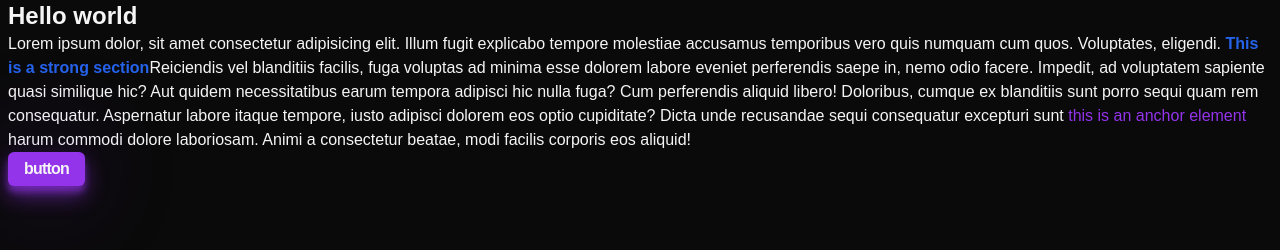
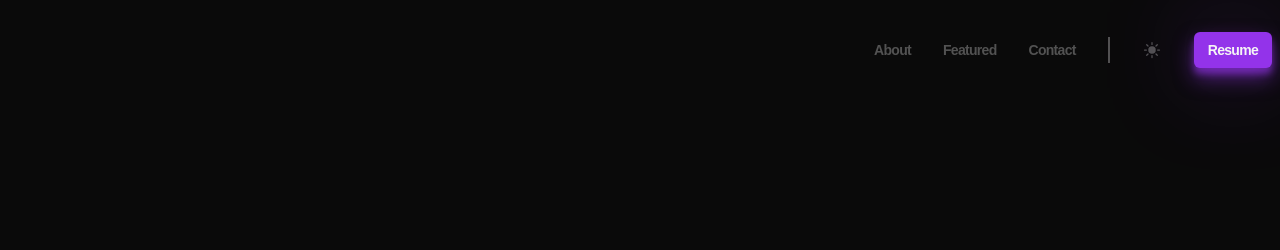
Before and after one commit to AngelUndeveloped/angel_undeveloped_portfolio, a website built with Vite: page index.html in a window 1280 px wide. Built offline with nearby package versions, Linux system fonts and the light colour scheme; a web font is replaced by a local one.

Commit message:
feat(/styles, index.html): add header section

```diff
--- a/index.html
+++ b/index.html
@@ -10,22 +10,43 @@
 </head>
 
 <body>
-  <article class="container">
-    <h1>Hello world</h1>
-    <p>Lorem ipsum dolor, sit amet consectetur adipisicing elit. Illum fugit explicabo tempore molestiae accusamus
-      temporibus vero quis numquam cum quos.
-      Voluptates, eligendi. <strong>This is a strong section</strong>Reiciendis vel blanditiis facilis, fuga voluptas ad
-      minima esse dolorem labore eveniet perferendis saepe in, nemo odio facere.
-      Impedit, ad voluptatem sapiente quasi similique hic? Aut quidem necessitatibus earum tempora adipisci hic nulla
-      fuga? Cum perferendis aliquid libero!
-      Doloribus, cumque ex blanditiis sunt porro sequi quam rem consequatur. Aspernatur labore itaque tempore, iusto
-      adipisci dolorem eos optio cupiditate?
-      Dicta unde recusandae sequi consequatur excepturi sunt <a> this is an anchor element</a> harum commodi dolore
-      laboriosam. Animi a consectetur beatae, modi facilis corporis eos aliquid! </p>
-    <button class="btn">button</button>
-  </article>
-
-  <script type="module" src="./src/main.js"></script>
+  <header class="header container">
+    <nav>
+      <ul class="header__menu">
+        <li><a class="header__link" href="#about">About</a></li>
+        <li><a class="header__link" href="#featured">Featured</a></li>
+        <li><a class="header__link" href="#contact">Contact</a></li>
+        <li class="header__line"></li>
+        <li>
+          <button class="header__sun">
+            <svg xmlns="http://www.w3.org/2000/svg" viewBox="0 0 24 24" fill="currentColor">
+              <path
+                d="M12 2.25a.75.75 0 0 1 .75.75v2.25a.75.75 0 0 1-1.5 0V3a.75.75 0 0 1 .75-.75ZM7.5 12a4.5 4.5 0 1 1 9 0 4.5 4.5 0 0 1-9 0ZM18.894 6.166a.75.75 0 0 0-1.06-1.06l-1.591 1.59a.75.75 0 1 0 1.06 1.061l1.591-1.59ZM21.75 12a.75.75 0 0 1-.75.75h-2.25a.75.75 0 0 1 0-1.5H21a.75.75 0 0 1 .75.75ZM17.834 18.894a.75.75 0 0 0 1.06-1.06l-1.59-1.591a.75.75 0 1 0-1.061 1.06l1.59 1.591ZM12 18a.75.75 0 0 1 .75.75V21a.75.75 0 0 1-1.5 0v-2.25A.75.75 0 0 1 12 18ZM7.758 17.303a.75.75 0 0 0-1.061-1.06l-1.591 1.59a.75.75 0 0 0 1.06 1.061l1.591-1.59ZM6 12a.75.75 0 0 1-.75.75H3a.75.75 0 0 1 0-1.5h2.25A.75.75 0 0 1 6 12ZM6.697 7.757a.75.75 0 0 0 1.06-1.06l-1.59-1.591a.75.75 0 0 0-1.061 1.06l1.59 1.591Z" />
+            </svg>
+          </button>
+        </li>
+        <li>
+          <a class="header__resume btn" href="#">Resume</a>
+        </li>
+      </ul>
+      <button class="header__bars">
+        <svg xmlns="http://www.w3.org/2000/svg" viewBox="0 0 24 24" fill="currentColor">
+          <path fill-rule="evenodd"
+            d="M3 5.25a.75.75 0 0 1 .75-.75h16.5a.75.75 0 0 1 0 1.5H3.75A.75.75 0 0 1 3 5.25Zm0 4.5A.75.75 0 0 1 3.75 9h16.5a.75.75 0 0 1 0 1.5H3.75A.75.75 0 0 1 3 9.75Zm0 4.5a.75.75 0 0 1 .75-.75h16.5a.75.75 0 0 1 0 1.5H3.75a.75.75 0 0 1-.75-.75Zm0 4.5a.75.75 0 0 1 .75-.75h16.5a.75.75 0 0 1 0 1.5H3.75a.75.75 0 0 1-.75-.75Z"
+            clip-rule="evenodd" />
+        </svg>
+      </button>
+    </nav>
+  </header>
+  <main>
+    <!-- <section></section>
+    <section></section>
+    <section></section>
+    <section></section>
+    <section></section>
+  </main>
+  <footer></footer> -->
+    <script type="module" src="./src/main.js"></script>
 </body>
 
 </html>
--- a/src/main.js
+++ b/src/main.js
@@ -1,3 +1,4 @@
 import '../styles/modern-normalize.css';
 import '../styles/style.css';
+import '../styles/components/header.css';
 import '../styles/utils.css';
--- /dev/null
+++ b/styles/components/header.css
@@ -0,0 +1,95 @@
+.header {
+    display: flex;
+    justify-content: flex-end;
+    align-items: center;
+    padding-top: 2rem;
+    padding-bottom: 2rem;
+}
+
+.header__menu {
+    display: none;
+}
+
+.header__bars {
+    color: var(--clr-light);
+    width: var(--size-2xl);
+    height: var(--size-2xl);
+    display: block;
+    background-color: var(--clr-dark);
+}
+
+/* xs */
+/* @media (min-width: 475px) {} */
+
+/* ms */
+/* @media (min-width: 640px) {} */
+
+/* md */
+@media (min-width: 768px) {
+    .header__menu {
+        display: flex;
+        align-items: center;
+        list-style: none;
+        padding: 0;
+        gap: 2rem;
+    }
+
+    .header__link {
+        font-size: var(--size-xs);
+        text-decoration: none;
+        font-weight: 600;
+        color: var(--clr-neutral600);
+        letter-spacing: -0.05em;
+    }
+
+    .header__link:hover {
+        color: var(--clr-violet);
+    }
+
+    .header__line {
+        border: 1px solid var(--clr-neutral600);
+        padding-top: 1.5rem;
+    }
+
+    /* sun obtained from heroicons */
+    .header__sun {
+        display: block;
+        color: var(--clr-neutral600);
+        width: var(--size-base);
+        height: var(--size-base);
+        background-color: var(--clr-dark);
+    }
+
+    .header__resume {
+        font-size: var(--size-xs);
+    }
+
+    .header__bars {
+        display: none;
+    }
+}
+
+/* lg */
+@media (min-width: 1024px) {
+    .header__link {
+        font-size: var(--size-sm);
+    }
+
+    .header__sun {
+        display: block;
+        color: var(--clr-neutral600);
+        width: var(--size-xl);
+        height: var(--size-xl);
+        background-color: var(--clr-dark);
+    }
+
+    .header__resume {
+        font-size: var(--size-sm);
+    }
+}
+
+/* xl */
+/* @media (min-width: 1280px) {} */
+
+/* 2xl */
+/* @media (min-width: 1536px) {} */
--- a/styles/style.css
+++ b/styles/style.css
@@ -20,8 +20,24 @@
     /* violet rgb(147,51,234) */
     /* blue rgb(37,99,235) */
 
+    /* sizes tailwind css*/
+    --size-xxs: 0.5rem;
+    --size-xs: 0.75rem;
+    --size-sm: 0.875rem;
+    --size-base: 1rem;
+    --size-lg: 1.125rem;
+    --size-xl: 1.25rem;
+    --size-2xl: 1.5rem;
+    --size-3xl: 1.875rem;
+    --size-4xl: 2.25rem;
+    --size-5xl: 3rem;
+    --size-6xl: 3.75rem;
+    --size-7xl:4.5rem;
+    --size-8xl: 6rem;
+    --size-9xl: 8rem;
+    --size-10xl: 10rem;
+}
 
-}
 
 * {
     margin: 0;
--- a/styles/utils.css
+++ b/styles/utils.css
@@ -1,3 +1,24 @@
+/* xs */
+/* @media (min-width: 475px) {} */
+
+/* ms */
+/* @media (min-width: 640px) {} */
+
+/* md */
+/* @media (min-width: 768px) {} */
+
+/* lg */
+/* @media (min-width: 1024px) {} */
+
+/* xl */
+/* @media (min-width: 1280px) {} */
+
+/* 2xl */
+/* @media (min-width: 1536px) {} */
+
+
+
+
 .btn {
     display: inline-block;
     font-weight: 600;
@@ -26,20 +47,51 @@
     padding-right: 0.5rem;
 }
 
+.section {
+    margin-top: 5rem;
+
+}
+
 /* xs */
-@media (min-width: 475px) {}
+@media (min-width: 475px) {
+    .container {
+        max-width: 475px;
+    }
+}
 
 /* ms */
-@media (min-width: 640px) {}
+@media (min-width: 640px) {
+    .container {
+        max-width: 640px;
+    }
+}
 
 /* md */
-@media (min-width: 768px) {}
+@media (min-width: 768px) {
+    .container {
+        max-width: 768px;
+    }
+
+
+}
 
 /* lg */
-@media (min-width: 1024px) {}
+@media (min-width: 1024px) {
+    .container {
+        max-width: 1024px;
+    }
+}
 
 /* xl */
-@media (min-width: 1280px) {}
+@media (min-width: 1280px) {
+    .container {
+        max-width: 1280px;
+    }
+}
 
 /* 2xl */
-@media (min-width: 1536px) {}
+@media (min-width: 1536px) {
+    .container {
+        max-width: 1536px;
+    }
+}
```
